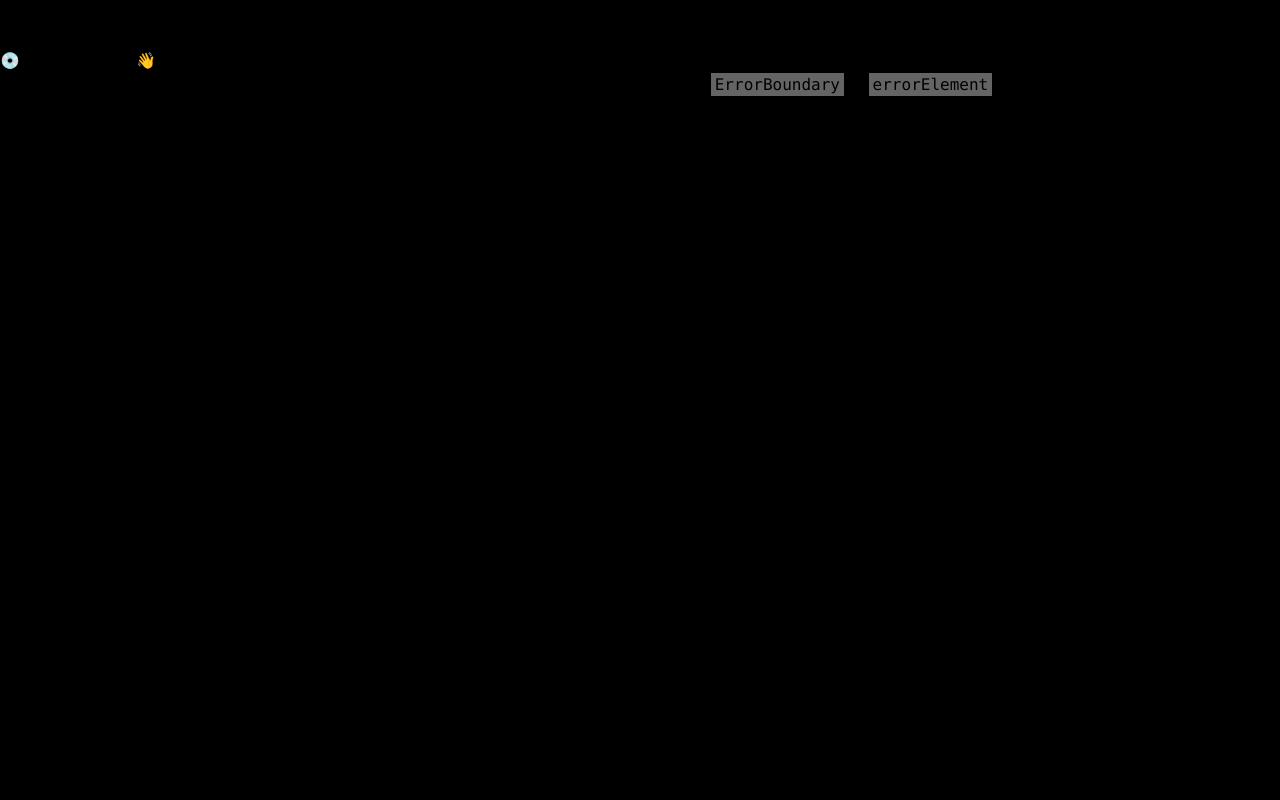
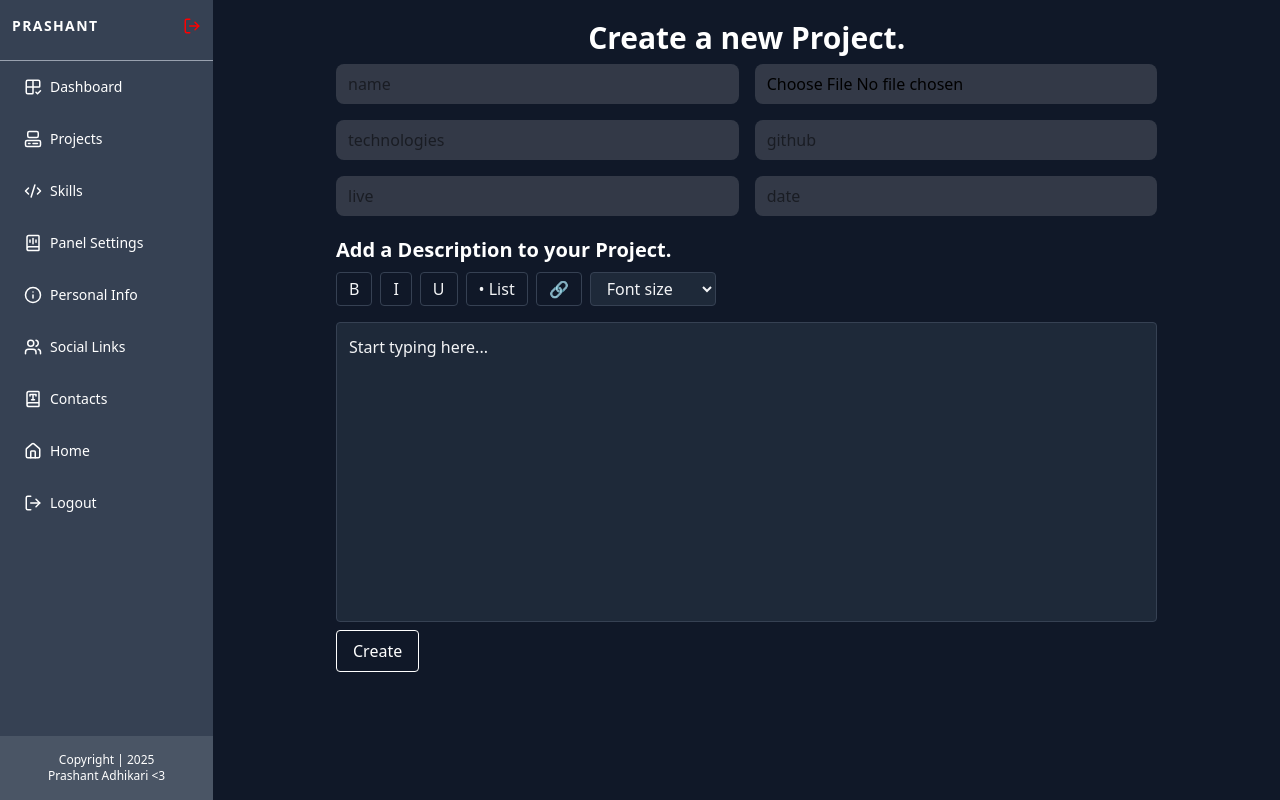
Before and after one commit to pr4shxnt/Prashant, a React (Vite) app: page /admin/projects/create in a window 1280 px wide. Before the commit this address had no page. Built offline with nearby package versions, Linux system fonts and the light colour scheme.

Commit message:
addition of admin panel

```diff
--- a/src/Admin/Components/ProjectDisplay.jsx
+++ b/src/Admin/Components/ProjectDisplay.jsx
@@ -1,11 +1,8 @@
 import React from 'react'
-import Notepad from '../Forms/Notepad'
 
 const ProjectDisplay = () => {
   return (
-    <div>
-        <Notepad/>
-    </div>
+    <div>ProjectDisplay</div>
   )
 }
 
--- /dev/null
+++ b/src/Admin/Forms/CreateProject.jsx
@@ -0,0 +1,25 @@
+import React from 'react'
+import Notepad from './Notepad'
+
+const CreateProject = () => {
+  return (
+    <div className='bg-gray-900 min-h-screen p-5 '>
+      <div className="w-[80%] mx-auto">
+              <div className=""><h1 className="text-3xl font-bold text-white pb-2 text-center">Create a new Project.</h1></div>
+
+      <div className="grid pb-5 grid-cols-2  gap-4">
+        <input type="text" className="bg-gray-100/15 py-2 px-3 rounded-lg " placeholder='name' />
+        <input type="file" className="bg-gray-100/15 py-2 px-3 rounded-lg " placeholder='images' />
+        <input type="text" className="bg-gray-100/15 py-2 px-3 rounded-lg " placeholder='technologies' />
+        <input type="text" className="bg-gray-100/15 py-2 px-3 rounded-lg " placeholder='github' />
+        <input type="text" className="bg-gray-100/15 py-2 px-3 rounded-lg " placeholder='live' />
+        <input type="text" className="bg-gray-100/15 py-2 px-3 rounded-lg " placeholder='date' />
+      </div>
+      <h1 className='text-xl font-bold text-white pb-2'>Add a Description to your Project.</h1>
+      <Notepad/>
+      <button className="text-white py-2 px-4 cursor-pointer border mt-2 hover:bg-gray-400 hover:border-gray-400 hover:text-gray-900 rounded duration-500">Create</button>
+    </div></div>
+  )
+}
+
+export default CreateProject
--- a/src/Admin/Forms/Notepad.jsx
+++ b/src/Admin/Forms/Notepad.jsx
@@ -58,7 +58,7 @@ const Notepad = () => {
   }, []);
 
   return (
-    <div className="p-6 font-sans bg-gray-900 min-h-screen text-gray-100">
+    <div className=" font-sans bg-gray-900  text-gray-100">
 
       {/* Toolbar */}
       <div className="flex flex-wrap gap-2 mb-4">
@@ -99,7 +99,7 @@ const Notepad = () => {
         ref={editorRef}
         contentEditable
         onInput={handleInput}
-        className="border border-gray-700 rounded min-h-[200px] p-3 bg-gray-800 text-gray-100 focus:outline-none
+        className="border border-gray-700 rounded min-h-[300px] p-3 bg-gray-800 text-gray-100 focus:outline-none
           [&_ul]:list-disc [&_ul]:pl-5 [&_ol]:list-decimal [&_ol]:pl-5"
         suppressContentEditableWarning={true}
       >
--- a/src/Admin/Forms/createProjects.jsx
+++ /dev/null
@@ -1,9 +0,0 @@
-import React from 'react'
-
-const createProjects = () => {
-  return (
-    <div>createProjects</div>
-  )
-}
-
-export default createProjects
```
Also changed, not shown: src/App.jsx (+7 -1 lines).
